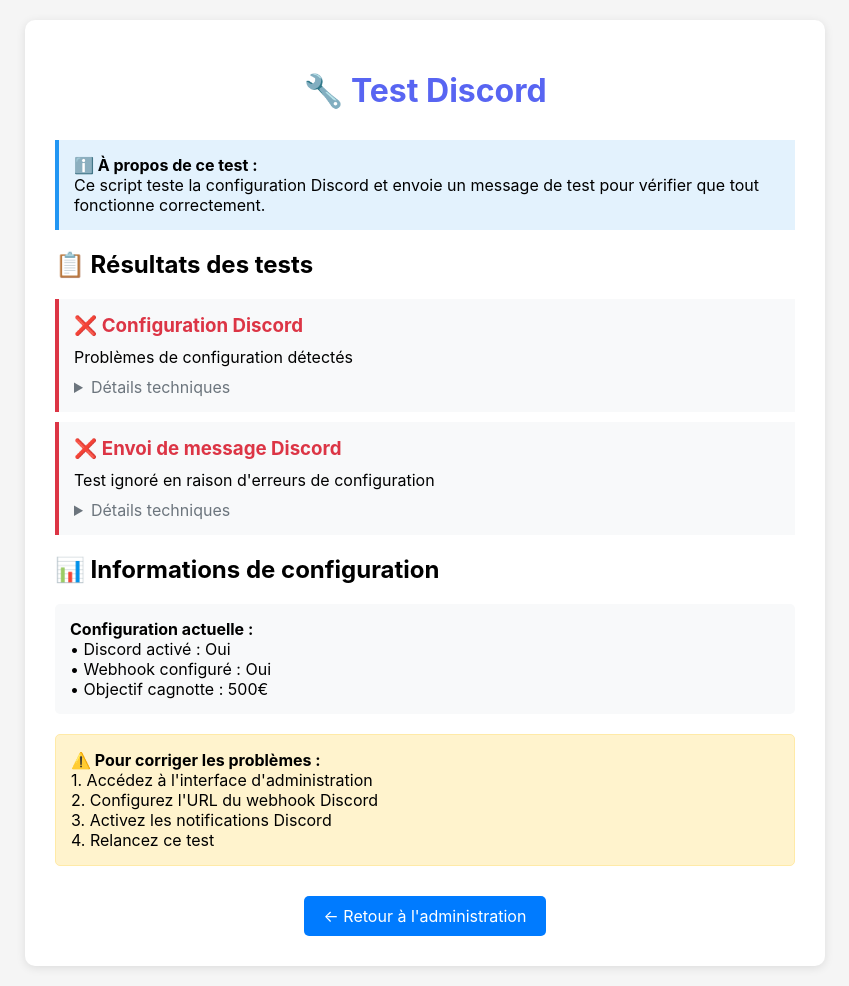
After one commit to bk-coding/overlay-lydia-discord, a PHP site: page /test_discord.php in a window 1280 px wide. The commit adds this page. Shown: the whole page, without its empty margins (215-1064 px from the left). Run offline with PHP 8.4, Linux system fonts and the light colour scheme.

Commit message:
feat(discord): add discord test page and navigation link
Add a new test page for Discord notifications with configuration validation and message sending tests. Include a navigation link in the admin interface to access the test page.

```diff
--- a/index.php
+++ b/index.php
@@ -578,6 +578,10 @@
                             🔄 Tester la mise à jour
                         </a>
                         |
+                        <a href="test_discord.php" target="_blank" style="color: #667eea; text-decoration: none; font-weight: 600;">
+                            💬 Tester Discord
+                        </a>
+                        |
                         <a href="test_twitch.php" target="_blank" style="color: #667eea; text-decoration: none; font-weight: 600;">
                             💜 Tester Twitch
                         </a>
--- /dev/null
+++ b/test_discord.php
@@ -0,0 +1,207 @@
+<?php
+/**
+ * Script de test pour les notifications Discord
+ * Permet de tester la configuration Discord et l'envoi de messages
+ */
+
+require_once 'config.php';
+require_once 'discord.php';
+
+// Configuration pour l'affichage
+header('Content-Type: text/html; charset=UTF-8');
+
+/**
+ * Affiche le résultat d'un test avec un style approprié
+ */
+function afficherResultat($titre, $succes, $message, $details = null) {
+    $couleur = $succes ? '#28a745' : '#dc3545';
+    $icone = $succes ? '✅' : '❌';
+
+    echo "<div style='margin: 10px 0; padding: 15px; border-left: 4px solid {$couleur}; background: #f8f9fa;'>";
+    echo "<h3 style='margin: 0 0 10px 0; color: {$couleur};'>{$icone} {$titre}</h3>";
+    echo "<p style='margin: 0;'>{$message}</p>";
+
+    if ($details) {
+        echo "<details style='margin-top: 10px;'>";
+        echo "<summary style='cursor: pointer; color: #6c757d;'>Détails techniques</summary>";
+        echo "<pre style='background: #e9ecef; padding: 10px; margin-top: 5px; border-radius: 4px; overflow-x: auto;'>";
+        echo htmlspecialchars($details);
+        echo "</pre>";
+        echo "</details>";
+    }
+
+    echo "</div>";
+}
+
+/**
+ * Teste la configuration Discord
+ */
+function testerConfigurationDiscord($config) {
+    $erreurs = [];
+
+    // Vérifier si Discord est activé
+    if (!isset($config['discord']['actif']) || !$config['discord']['actif']) {
+        $erreurs[] = "Discord n'est pas activé dans la configuration";
+    }
+
+    // Vérifier l'URL du webhook
+    if (!isset($config['discord']['webhook_url']) || empty($config['discord']['webhook_url'])) {
+        $erreurs[] = "URL du webhook Discord non configurée";
+    } elseif (!filter_var($config['discord']['webhook_url'], FILTER_VALIDATE_URL)) {
+        $erreurs[] = "URL du webhook Discord invalide";
+    } elseif (!preg_match('/discord\.com\/api\/webhooks\/\d+\/[\w-]+/', $config['discord']['webhook_url'])) {
+        $erreurs[] = "Format de l'URL webhook Discord incorrect";
+    }
+
+    return $erreurs;
+}
+
+/**
+ * Teste l'envoi d'un message Discord
+ */
+function testerEnvoiDiscord($config) {
+    try {
+        $discord = new DiscordWebhook($config['discord']['webhook_url']);
+
+        // Test simple avec la méthode testerWebhook
+        $resultat = $discord->testerWebhook();
+
+        return [
+            'succes' => $resultat,
+            'message' => $resultat ? 'Message de test envoyé avec succès sur Discord' : 'Échec de l\'envoi du message de test',
+            'details' => $resultat ? "Test webhook Discord réussi\nMessage envoyé: Test du système de cagnotte" : 'Vérifiez l\'URL du webhook et votre connexion internet'
+        ];
+
+    } catch (Exception $e) {
+        return [
+            'succes' => false,
+            'message' => 'Erreur lors de l\'envoi: ' . $e->getMessage(),
+            'details' => $e->getTraceAsString()
+        ];
+    }
+}
+
+?>
+<!DOCTYPE html>
+<html lang="fr">
+<head>
+    <meta charset="UTF-8">
+    <meta name="viewport" content="width=device-width, initial-scale=1.0">
+    <title>Test Discord - Système de Cagnotte</title>
+    <style>
+        body {
+            font-family: -apple-system, BlinkMacSystemFont, 'Segoe UI', Roboto, sans-serif;
+            max-width: 800px;
+            margin: 0 auto;
+            padding: 20px;
+            background: #f5f5f5;
+        }
+        .container {
+            background: white;
+            padding: 30px;
+            border-radius: 10px;
+            box-shadow: 0 2px 10px rgba(0,0,0,0.1);
+        }
+        h1 {
+            color: #5865F2;
+            text-align: center;
+            margin-bottom: 30px;
+        }
+        .info {
+            background: #e3f2fd;
+            border-left: 4px solid #2196f3;
+            padding: 15px;
+            margin: 20px 0;
+        }
+        .retour {
+            text-align: center;
+            margin-top: 30px;
+        }
+        .retour a {
+            display: inline-block;
+            padding: 10px 20px;
+            background: #007bff;
+            color: white;
+            text-decoration: none;
+            border-radius: 5px;
+            transition: background 0.3s;
+        }
+        .retour a:hover {
+            background: #0056b3;
+        }
+    </style>
+</head>
+<body>
+    <div class="container">
+        <h1>🔧 Test Discord</h1>
+
+        <div class="info">
+            <strong>ℹ️ À propos de ce test :</strong><br>
+            Ce script teste la configuration Discord et envoie un message de test pour vérifier que tout fonctionne correctement.
+        </div>
+
+        <?php
+        echo "<h2>📋 Résultats des tests</h2>";
+
+        // Test 1: Configuration Discord
+        $erreursConfig = testerConfigurationDiscord($config);
+        if (empty($erreursConfig)) {
+            afficherResultat(
+                "Configuration Discord",
+                true,
+                "La configuration Discord est valide",
+                "URL webhook: " . substr($config['discord']['webhook_url'], 0, 50) . "...\nStatut: " . ($config['discord']['actif'] ? 'Activé' : 'Désactivé')
+            );
+        } else {
+            afficherResultat(
+                "Configuration Discord",
+                false,
+                "Problèmes de configuration détectés",
+                implode("\n", $erreursConfig)
+            );
+        }
+
+        // Test 2: Envoi de message (seulement si la configuration est OK)
+        if (empty($erreursConfig)) {
+            $resultatEnvoi = testerEnvoiDiscord($config);
+            afficherResultat(
+                "Envoi de message Discord",
+                $resultatEnvoi['succes'],
+                $resultatEnvoi['message'],
+                $resultatEnvoi['details']
+            );
+        } else {
+            afficherResultat(
+                "Envoi de message Discord",
+                false,
+                "Test ignoré en raison d'erreurs de configuration",
+                "Corrigez d'abord les problèmes de configuration ci-dessus"
+            );
+        }
+
+        // Informations supplémentaires
+        echo "<h2>📊 Informations de configuration</h2>";
+        echo "<div style='background: #f8f9fa; padding: 15px; border-radius: 5px; margin: 20px 0;'>";
+        echo "<strong>Configuration actuelle :</strong><br>";
+        echo "• Discord activé : " . ($config['discord']['actif'] ? 'Oui' : 'Non') . "<br>";
+        echo "• Webhook configuré : " . (!empty($config['discord']['webhook_url']) ? 'Oui' : 'Non') . "<br>";
+        echo "• Objectif cagnotte : " . ($config['lydia']['objectif'] ?? 'Non défini') . "€<br>";
+        echo "</div>";
+
+        if (!empty($erreursConfig)) {
+            echo "<div style='background: #fff3cd; border: 1px solid #ffeaa7; padding: 15px; border-radius: 5px; margin: 20px 0;'>";
+            echo "<strong>⚠️ Pour corriger les problèmes :</strong><br>";
+            echo "1. Accédez à l'interface d'administration<br>";
+            echo "2. Configurez l'URL du webhook Discord<br>";
+            echo "3. Activez les notifications Discord<br>";
+            echo "4. Relancez ce test<br>";
+            echo "</div>";
+        }
+        ?>
+
+        <div class="retour">
+            <a href="index.php">← Retour à l'administration</a>
+        </div>
+    </div>
+</body>
+</html>
```
